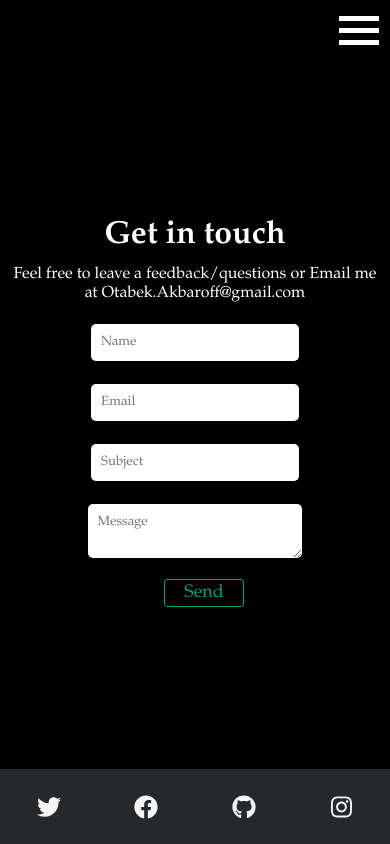
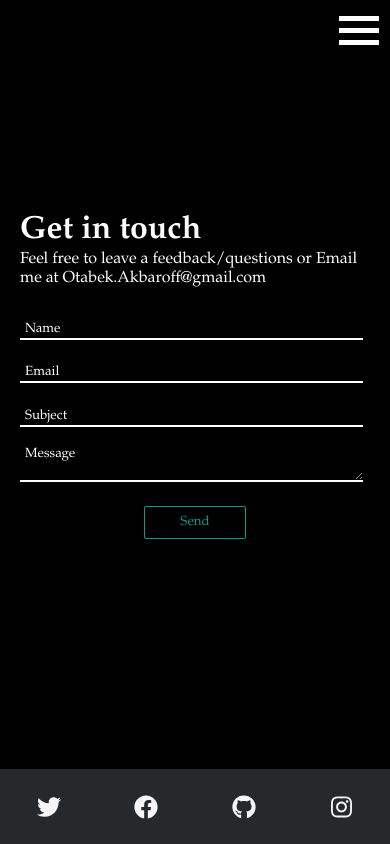
Before and after one commit to otabekakbaroff/portfolio_main, a React (Create React App) app: page /contact in a window 390 px wide. Built offline with nearby package versions, Linux system fonts and the light colour scheme.

Commit message:
contact form responsiveness 60% done

```diff
--- a/src/App.css
+++ b/src/App.css
@@ -160,13 +160,6 @@
     background-color:#089b85;
     color:white;
   }
-  .contact{
-    height: 100vh;
-    width: 100%;
-    display: flex;
-    align-items: center;
-    justify-content: center;
-  }
   .about{
     display:flex;
     justify-content: center;
@@ -188,40 +181,57 @@
     text-decoration: none;
     font-weight: bolder;
   }
-  .contact form{
-    display: flex;
+  .contact{
+    margin-top:20%;
+    max-width: 500px;
+    height: 75vh;
+    display:flex;
     flex-direction: column;
     justify-content: center;
-    align-items: center;
-  }
-  .contact form p{
     text-align: center;
   }
+  .contactText{
+    margin: 0 20px;
+    text-align: left;
+  }
+  .contact form{
+    display:flex;
+    margin: 20px;
+    flex-direction: column;
+  }
   .contact form input{
-    margin: 3%;
-    padding: 2.5%;
-    border-radius: 5px;
+    background-color:black;
+    color:white;
+    border-bottom: white solid 2px;
+    margin: 3.5% 2% 3.5% 0%;
+    outline: none;
+  }
+  .contact form input::placeholder{
+    color:white;
+    padding-left: 5px;
   }
   .contact form textarea{
-    margin: 3%;
-    padding: 2.5%;
-    border-radius: 5px;
+    background-color:black;
+    color:white;
+    border-bottom: white solid 2px;
+    margin: 2% 2% 2% 0%;
+    outline: none;
   }
-  .contact p{
-    margin: 2.5%;
+  .contact form textarea::placeholder{
+    color:white;
+    padding-left: 5px;
   }
-  .contactSend button{
-    font-size:large;
+  .contact form button{
     background-color:black;
     color:#089b85;
-    padding: 5% 45% 5% 45%;
-    border: #089b85 1px solid;
-    border-radius: 3px;
-  }
-  .contactSend{
-    margin:2.5% 5% 5% 0%;
+    border: 1.3px solid #089b85;
+    padding:2% 10% 2% 10%;
+    margin: 5% 0%;
+    border-radius: 2px;
   }
 }
+
+
 
 
 
@@ -232,6 +242,9 @@
   .about .p{
     margin:15% 5% 15% 5%;
     font-size:1.150em;
+  }
+  .contact{
+    height: 64vh;
   }
 }
 
@@ -251,6 +264,9 @@
   .about .p{
     margin:15% 5% 15% 5%;
     font-size:1.250em;
+  }
+  .contact{
+    height: 62vh;
   }
 }
 
@@ -280,6 +296,9 @@
   .about .p{
     font-size:1.4em;
   }
+  .contact{
+    max-width: 400px;
+  }
 }
 
 
@@ -300,6 +319,9 @@
   }
   .about .p{
     font-size:1.450em;
+  }
+  .contact{
+    max-width: 450px;
   }
 }
 
@@ -403,7 +425,10 @@
   .about .p{
     margin: 5% 18% 5% 18%;
   }
-
+  .contact{
+    margin-top: 15%;
+    max-width: 500px;
+  }
 }
 
 @media only screen and (min-width: 900px) {
@@ -437,6 +462,10 @@
     margin: 4% 15% 4% 15%;
     font-size:1.9em;
   }
+  .contact{
+    margin-top: 12%;
+    max-width: 550px;
+  }
 }
 
 
@@ -465,6 +494,10 @@
   }
   .nav{
     width:9.5%;
+  }
+  .contact{
+    margin-top: 10%;
+    max-width: 600px;
   }
 }
 
@@ -502,6 +535,10 @@
   .about .p{
     margin: 4% 22% 4% 22%;
     font-size:2em;
+  }
+  .contact{
+    margin-top: 8%;
+    max-width: 650px;
   }
 }
 
--- a/src/components/contact.js
+++ b/src/components/contact.js
@@ -3,9 +3,11 @@ import React from 'react';
 function Contact(){
     return(
         <div className="contact">
+            <div className="contactText">
+                <h1>Get in touch</h1>
+                <p>Feel free to leave a feedback/questions or Email me at Otabek.Akbaroff@gmail.com</p>
+            </div>
             <form>
-            <h1>Get in touch</h1>
-            <p>Feel free to leave a feedback/questions or Email me at Otabek.Akbaroff@gmail.com</p>
                 <input className="contactInput" placeholder="Name"/>
                 <input className="contactInput" placeholder="Email"/>
                 <input className="contactInput" placeholder="Subject"/>
```
